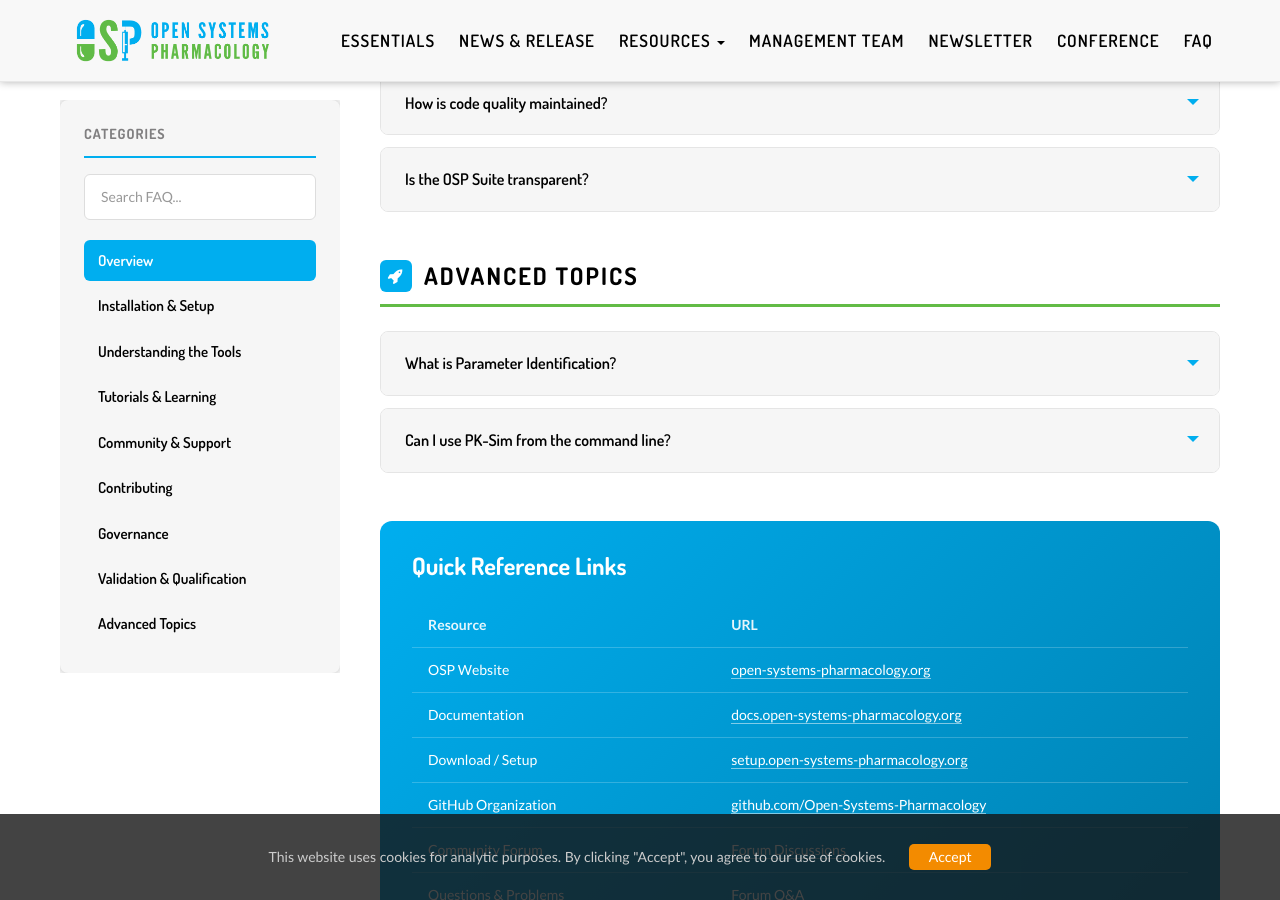
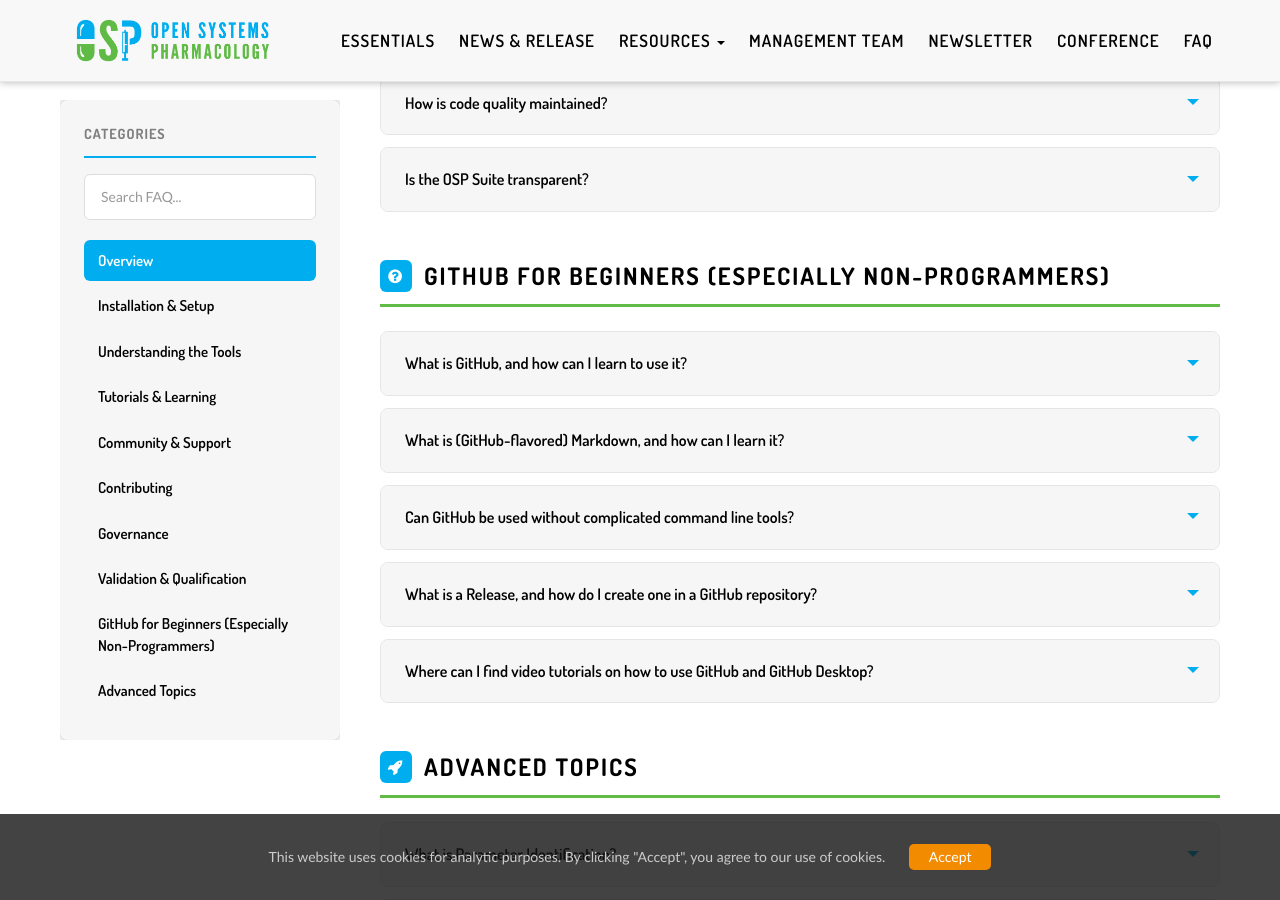
Before and after one commit to Open-Systems-Pharmacology/open-systems-pharmacology.github.io, a Jekyll site: the page built from faq.md, in a window 1280 px wide and 900 px high, scrolled down 3709 px. Built offline with Jekyll 4.4.1, drawn with Linux system fonts in a browser that asks for light colours; part of the change alters nothing that is shown.

Commit message:
Fixes #152 Add "Working with GitHub" section in the FAQ (#153)
* Fixes #152 Add "Working with GitHub" section in the FAQ

* Fixes #152 Add "Working with GitHub" section in the FAQ

* Update _includes/faq.md

Co-authored-by: coderabbitai[bot] <136622811+coderabbitai[bot]@users.noreply.github.com>

---------

Co-authored-by: Yuri05 <Yuri05@github.com>
Co-authored-by: coderabbitai[bot] <136622811+coderabbitai[bot]@users.noreply.github.com>

```diff
--- a/_includes/faq.md
+++ b/_includes/faq.md
@@ -300,8 +300,78 @@ Yes. The project is built on three core pillars:
 - **Open Science** — The community jointly develops scientific concepts, applications, and best practices.
 
 ---
+## 9. GitHub for Beginners (Especially Non-Programmers)
 
-## 9. Advanced Topics
+### What is GitHub, and how can I learn to use it?
+
+GitHub can be used without being a programmer - think of it as a place to **store, organize, collaborate on, and publish files** (documents, notes, designs, datasets, etc.), with a clear history of changes.
+
+- Essentials (Start Here)
+  - What is GitHub, in plain language?
+    - GitHub is a website where people and teams keep files in **repositories** (folders/projects), track changes over time, and collaborate (comments, reviews, suggestions).
+  - What should I learn first?
+    - Start with a hands-on “Hello World” walkthrough, then learn the basic collaboration workflow used across GitHub.
+    - Essentials: **Hello World Example**
+      https://docs.github.com/en/get-started/start-your-journey/hello-world
+    - Bit more details: **GitHub flow** (the usual “branch → change → pull request → review → merge” pattern)
+      https://docs.github.com/en/get-started/using-github/github-flow
+  - What do “issues” and “pull requests” mean? (Non-programmer translation)
+    - **Issue**: a task, question, or idea thread (like a to-do item with discussion).
+    - **Pull request (PR)**: “I made changes; please review and add them.” It’s a review + approval step before changes become official.
+
+### What is (GitHub-flavored) Markdown, and how can I learn it?
+
+- Mastering Markdown (Writing on GitHub)
+  - Do I need to learn Markdown?
+    - If you write README files, documentation, **qualification reports**, notes, or project pages on GitHub: yes - Markdown is the easiest way to format text (headings, lists, links, checklists).
+    - **Basic writing and formatting syntax**
+      https://docs.github.com/en/get-started/writing-on-github/getting-started-with-writing-and-formatting-on-github/basic-writing-and-formatting-syntax
+  - What “advanced formatting” is worth knowing?
+    - Once you know the basics, you can level up your documents with tables, callouts, and other formatting tools.
+    - **Working with advanced formatting**
+      https://docs.github.com/en/get-started/writing-on-github/working-with-advanced-formatting
+    - **Organizing information with tables**
+      https://docs.github.com/en/get-started/writing-on-github/working-with-advanced-formatting/organizing-information-with-tables
+    - Optional deep dives:
+      - **Writing mathematical expressions**
+        https://docs.github.com/en/get-started/writing-on-github/working-with-advanced-formatting/writing-mathematical-expressions
+      - **Creating diagrams**
+        https://docs.github.com/en/get-started/writing-on-github/working-with-advanced-formatting/creating-diagrams
+
+### Can GitHub be used without complicated command line tools?
+
+- “No Command Line” Option: GitHub Desktop
+  - Can I use GitHub without the command line?
+    - Yes. **GitHub Desktop** is a beginner-friendly app for working with repositories using buttons and menus (clone, commit, push, pull, branch).
+    - **Getting started with GitHub Desktop**
+      https://docs.github.com/en/desktop/overview/getting-started-with-github-desktop
+    - **All GitHub Desktop documentation topics**
+      https://docs.github.com/en/desktop
+
+### What is a Release, and how do I create one in a GitHub repository?
+
+- Releases (Sharing Downloadable Versions)
+  - What is a “release” and why would I use it?
+    - A **release** is a published snapshot of a repository—useful for sharing a “version” people can download (documents, templates, packaged files, etc.). Releases are often paired with tags like `v1.0`.
+    - **Managing releases in a repository**
+      https://docs.github.com/en/repositories/releasing-projects-on-github/managing-releases-in-a-repository
+
+### Where can I find video tutorials on how to use GitHub and GitHub Desktop?
+
+- Optional: Video Tutorials
+  - If you prefer learning by watching:
+    - **"GitHub for Beginners" (GitHub’s channel playlist/video)**
+      https://www.youtube.com/watch?v=-RZ03WHqkaY&list=PL0lo9MOBetEFcp4SCWinBdpml9B2U25-f&index=3
+    - **How to Use GitHub Desktop | Beginner’s Step-by-Step GitHub GUI Tutorial**
+      https://www.youtube.com/watch?v=AYJQi6TyPyU
+    - **GitHub Tutorial for Beginners**
+      https://www.youtube.com/watch?v=v5gnvDUWqFM
+    - **How to Use Git & GitHub Desktop Tutorial for Beginners**
+      https://www.youtube.com/watch?v=MaqVvXv6zrU
+
+---
+
+## 10. Advanced Topics
 
 ### What is Parameter Identification?
 
```
